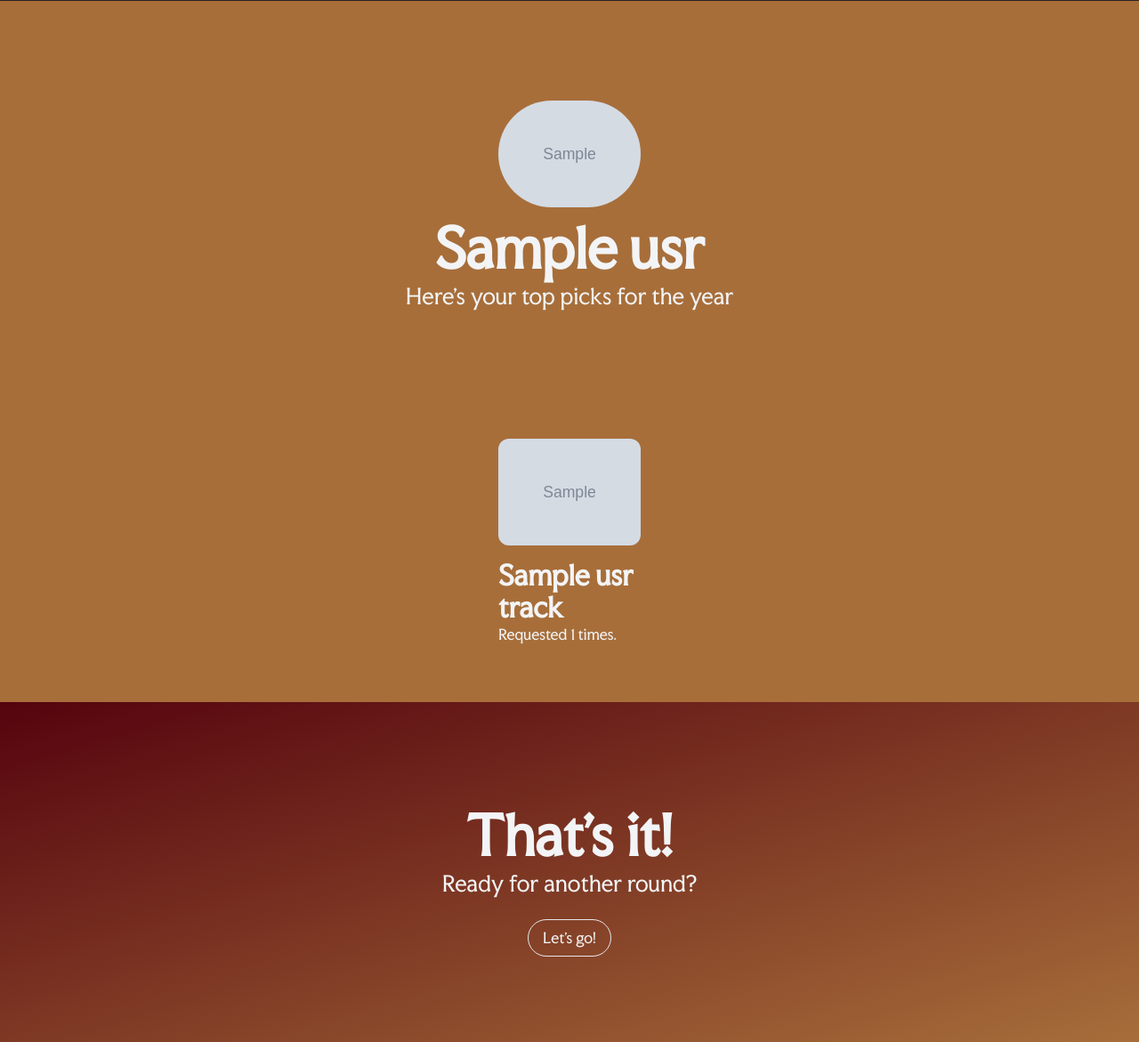
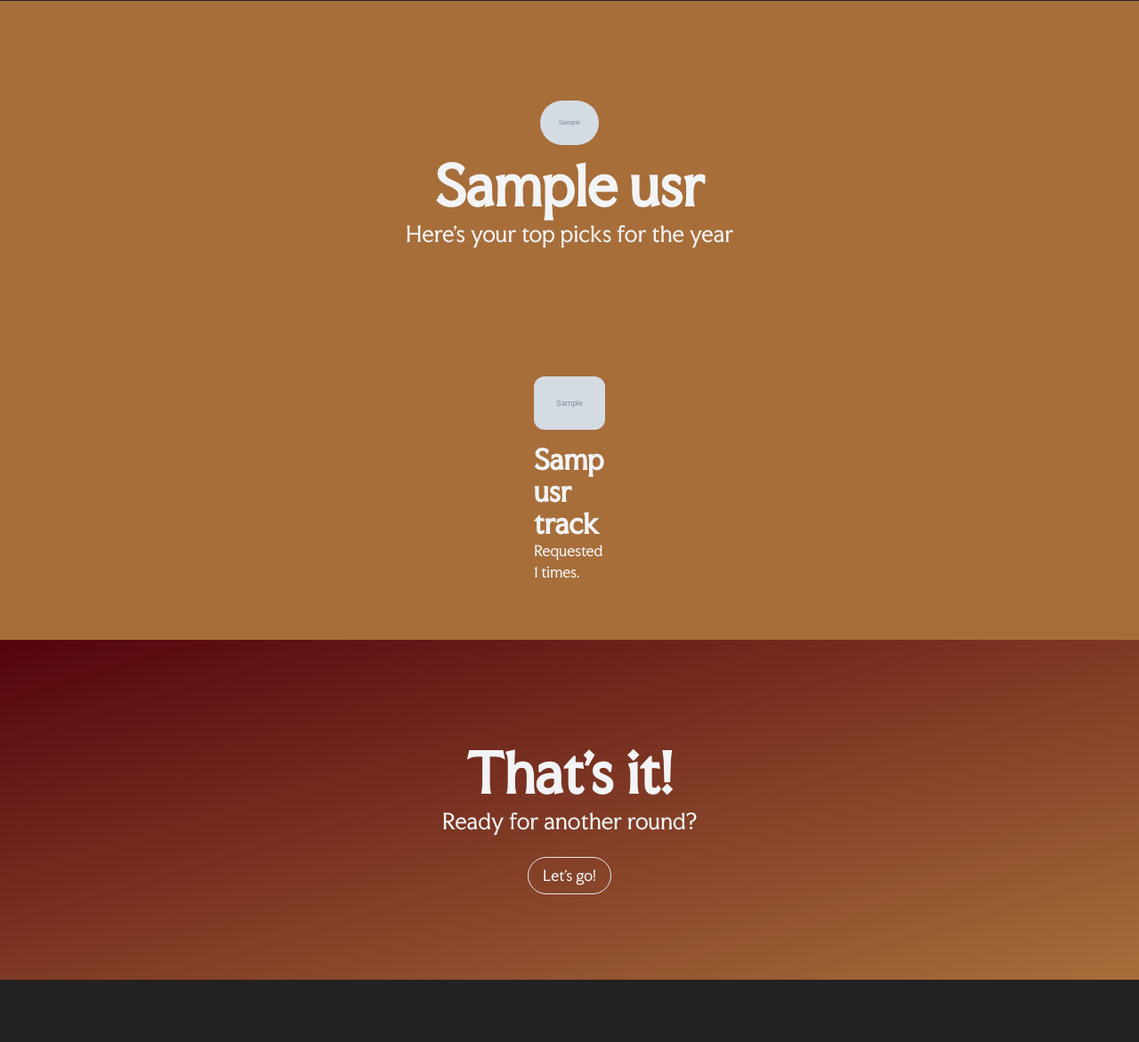
Before and after one commit to Trev241/bard, a Python web app: template bot/templates/analytics.html in a window 1280 px wide. Shown: the part 2480-3651 px from the top of the page at 89% size. After the commit the page ends 3581 px from the top, so only its background shows below. Run offline with Jinja, Linux system fonts and the light colour scheme; the template is opened without the code that fills it: most values are stand-ins (such as "Sample title", 1, 10 or a date in 2020); grey boxes marked "Sample" are stand-in pictures; some libraries are stand-ins or nearby versions.

Commit message:
Fix avatar size on analytics page

```diff
--- a/bot/templates/analytics.html
+++ b/bot/templates/analytics.html
@@ -73,13 +73,13 @@
     <section class="{{ 'bg-[#7E3924]' if loop.index % 2 == 0 else 'bg-[#A76E3A]' }} flex justify-center items-center p-4">
         <div class="max-w-screen-xl mx-auto">
             <div class="flex flex-col justify-center items-center my-24">
-                <img class="rounded-full mb-4 w-1/2 md:w-2/5" src="{{ data['usr_dtls'][usr]['avatar'] }}">
-                <h1 class="text-4xl md:text-6xl font-bold mb-2">{{ data['usr_dtls'][usr]['name'] }}</h1>
-                <h2 class="text-xl md:text-2xl">Here's your top picks for the year</h2>
+                <img class="rounded-full mb-4 w-1/2 md:w-1/6" src="{{ data['usr_dtls'][usr]['avatar'] }}">
+                <h1 class="text-2xl md:text-6xl font-bold mb-2">{{ data['usr_dtls'][usr]['name'] }}</h1>
+                <h2 class="text-lg md:text-2xl">Here's your top picks for the year</h2>
             </div>
             <div class="w-full flex flex-wrap md:justify-evenly md:items-start md:no-wrap md:space-x-1">
                 {% for track in data['usr_tracks'][usr] %}
-                <div class="w-full md:w-2/5 flex flex-col justify-center items-center my-12">
+                <div class="w-full md:w-1/5 flex flex-col justify-center items-center my-12">
                     <img class="rounded-xl mb-4 w-full"
                         src="{{ track['info']['thumbnails'][-1]['url'] }}">
                     <div class="w-full">
```
